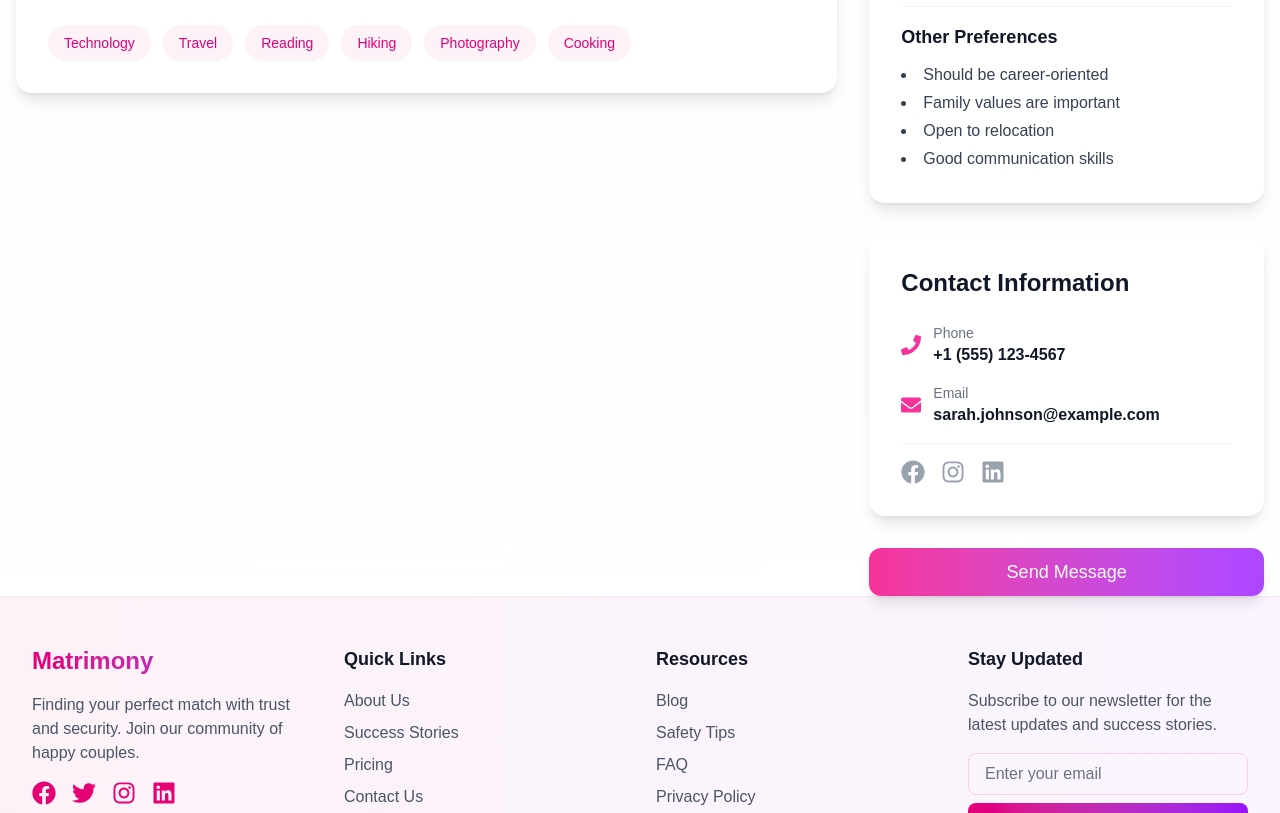
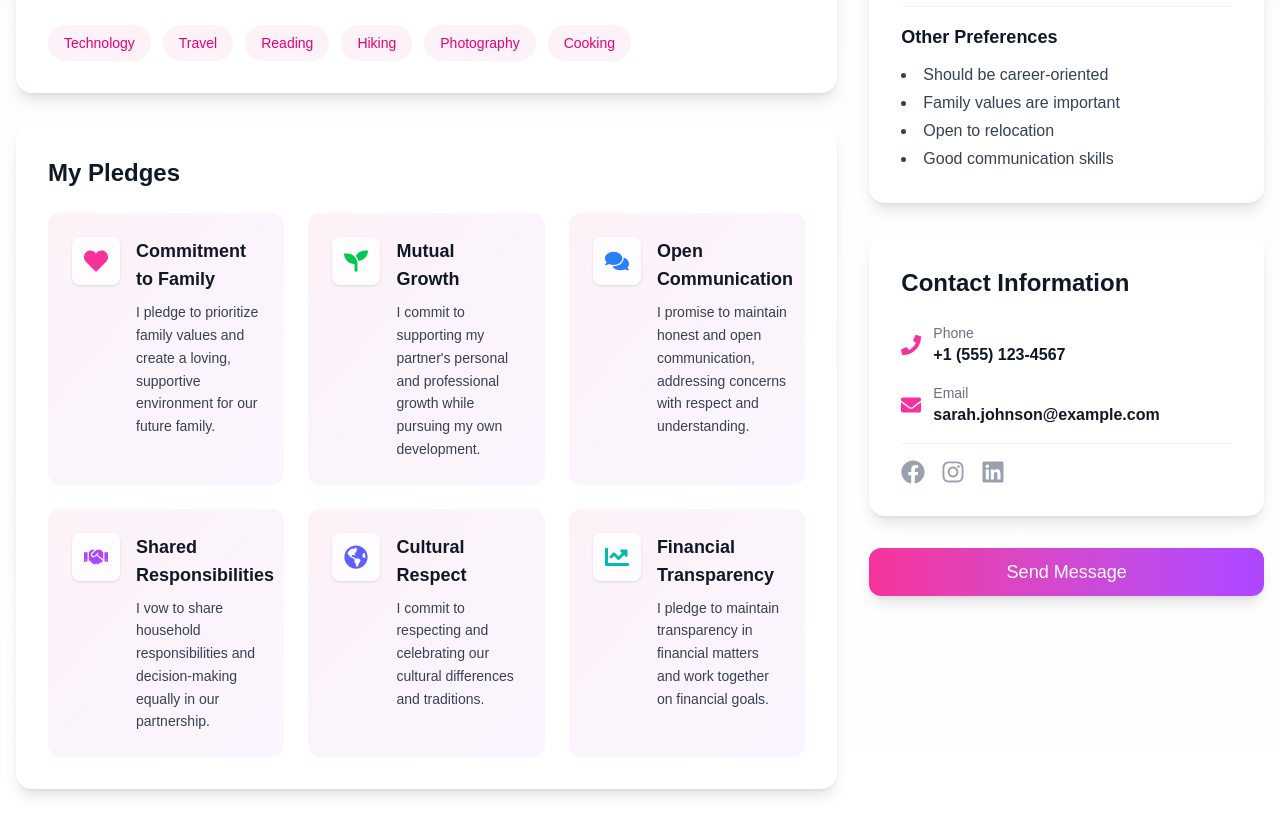
Before and after one commit to emran-niftyitsolution/matrimony-nextjs, a Next.js app: page /profile/1 in a window 1280 px wide. Shown: the part 2820-3633 px from the top of the page. Built offline with nearby package versions, Linux system fonts and the light colour scheme.

Commit message:
add pledge section

```diff
--- a/app/profile/[id]/page.tsx
+++ b/app/profile/[id]/page.tsx
@@ -7,13 +7,17 @@ import { useCallback, useState } from "react";
 import {
   FaBriefcase,
   FaCalendarAlt,
+  FaChartLine,
   FaChevronLeft,
   FaChevronRight,
+  FaComments,
   FaEnvelope,
   FaExpand,
   FaFacebook,
   FaGlobe,
+  FaGlobeAmericas,
   FaGraduationCap,
+  FaHandshake,
   FaHeart,
   FaHome,
   FaInstagram,
@@ -26,6 +30,7 @@ import {
   FaRegHeart,
   FaRegStar,
   FaRulerVertical,
+  FaSeedling,
   FaStar,
   FaTint,
   FaUserCircle,
@@ -242,6 +247,44 @@ const profileData = {
       "Good communication skills",
     ],
   },
+  pledges: [
+    {
+      title: "Commitment to Family",
+      description:
+        "I pledge to prioritize family values and create a loving, supportive environment for our future family.",
+      icon: "FaHeart",
+    },
+    {
+      title: "Mutual Growth",
+      description:
+        "I commit to supporting my partner's personal and professional growth while pursuing my own development.",
+      icon: "FaSeedling",
+    },
+    {
+      title: "Open Communication",
+      description:
+        "I promise to maintain honest and open communication, addressing concerns with respect and understanding.",
+      icon: "FaComments",
+    },
+    {
+      title: "Shared Responsibilities",
+      description:
+        "I vow to share household responsibilities and decision-making equally in our partnership.",
+      icon: "FaHandshake",
+    },
+    {
+      title: "Cultural Respect",
+      description:
+        "I commit to respecting and celebrating our cultural differences and traditions.",
+      icon: "FaGlobeAmericas",
+    },
+    {
+      title: "Financial Transparency",
+      description:
+        "I pledge to maintain transparency in financial matters and work together on financial goals.",
+      icon: "FaChartLine",
+    },
+  ],
 };
 
 export default function ProfilePage({ params }: { params: { id: string } }) {
@@ -381,7 +424,7 @@ export default function ProfilePage({ params }: { params: { id: string } }) {
       )}
 
       {/* Profile Content */}
-      <div className="container mx-auto px-4 -mt-10 relative z-20">
+      <div className="container mx-auto px-4 pb-20 -mt-10 relative z-20">
         <div className="grid grid-cols-1 lg:grid-cols-3 gap-8">
           {/* Main Content */}
           <div className="lg:col-span-2 space-y-8">
@@ -871,6 +914,52 @@ export default function ProfilePage({ params }: { params: { id: string } }) {
                 ))}
               </div>
             </div>
+
+            {/* Pledges Section */}
+            <div className="bg-white rounded-2xl p-8 shadow-lg">
+              <h2 className="text-2xl font-bold text-gray-900 mb-6">
+                My Pledges
+              </h2>
+              <div className="grid grid-cols-1 md:grid-cols-2 lg:grid-cols-3 gap-6">
+                {profileData.pledges.map((pledge, index) => (
+                  <div
+                    key={index}
+                    className="bg-gradient-to-br from-pink-50 to-purple-50 rounded-xl p-6 hover:shadow-lg transition-all duration-300"
+                  >
+                    <div className="flex items-start gap-4">
+                      <div className="bg-white/80 p-3 rounded-lg shadow-sm">
+                        {pledge.icon === "FaHeart" && (
+                          <FaHeart className="w-6 h-6 text-pink-500" />
+                        )}
+                        {pledge.icon === "FaSeedling" && (
+                          <FaSeedling className="w-6 h-6 text-green-500" />
+                        )}
+                        {pledge.icon === "FaComments" && (
+                          <FaComments className="w-6 h-6 text-blue-500" />
+                        )}
+                        {pledge.icon === "FaHandshake" && (
+                          <FaHandshake className="w-6 h-6 text-purple-500" />
+                        )}
+                        {pledge.icon === "FaGlobeAmericas" && (
+                          <FaGlobeAmericas className="w-6 h-6 text-indigo-500" />
+                        )}
+                        {pledge.icon === "FaChartLine" && (
+                          <FaChartLine className="w-6 h-6 text-teal-500" />
+                        )}
+                      </div>
+                      <div>
+                        <h3 className="text-lg font-semibold text-gray-900 mb-2">
+                          {pledge.title}
+                        </h3>
+                        <p className="text-gray-700 text-sm leading-relaxed">
+                          {pledge.description}
+                        </p>
+                      </div>
+                    </div>
+                  </div>
+                ))}
+              </div>
+            </div>
           </div>
 
           {/* Sidebar */}
```
